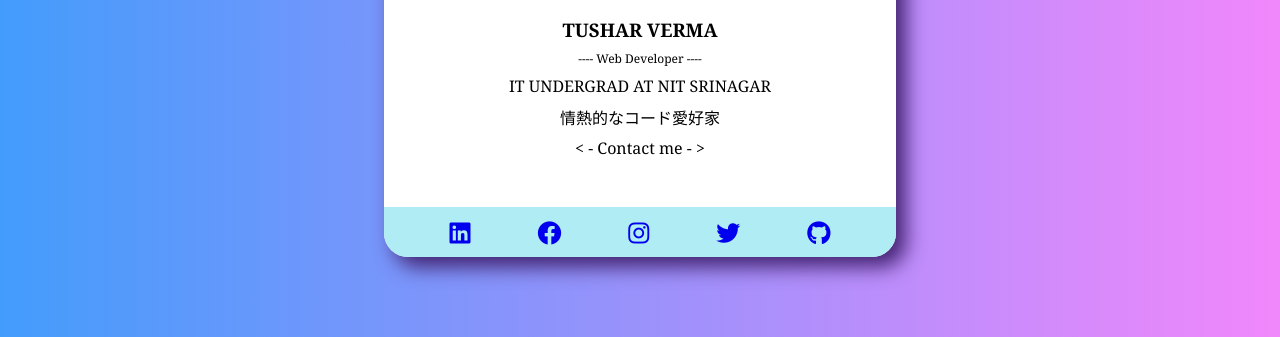
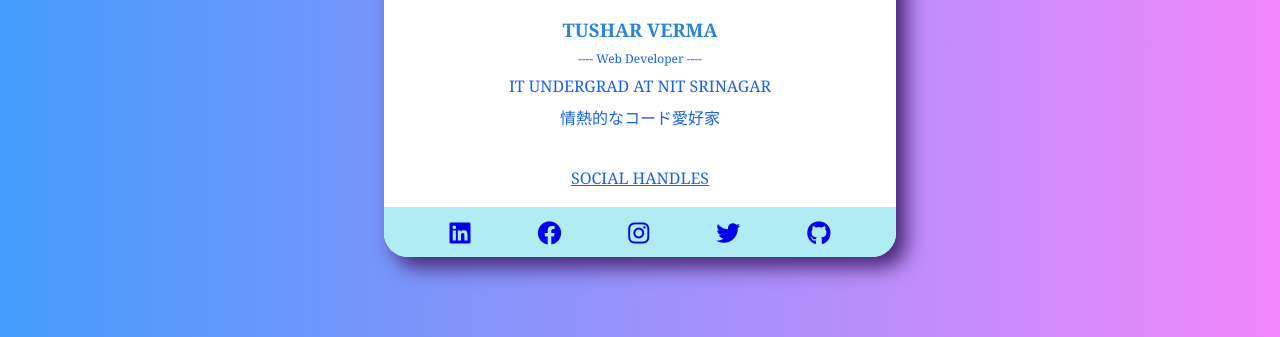
Before and after one commit to tusharv01/3-d-Card-Effect, a plain HTML site: page index.html in a window 1280 px wide. Shown: the part 463-800 px from the top of the page. Drawn offline with Linux system fonts and the light colour scheme.

Commit message:
Update index.html
New changes to be done

```diff
--- a/index.html
+++ b/index.html
@@ -4,7 +4,7 @@
     <meta charset="UTF-8">
     <meta http-equiv="X-UA-Compatible" content="IE=edge">
     <meta name="viewport" content="width=device-width, initial-scale=1.0">
-    <title>TusharV01</title>
+    <title>Document</title>
     <link rel="stylesheet" href="https://cdnjs.cloudflare.com/ajax/libs/font-awesome/6.4.0/css/all.min.css" integrity="sha512-iecdLmaskl7CVkqkXNQ/ZH/XLlvWZOJyj7Yy7tcenmpD1ypASozpmT/E0iPtmFIB46ZmdtAc9eNBvH0H/ZpiBw==" crossorigin="anonymous" referrerpolicy="no-referrer" />
     <style>
         *
@@ -99,6 +99,12 @@
         {
             color : rgb(113, 113, 226);
         }
+        .name {
+            color: #2b82e0;
+        }
+        .info{
+            color: rgb(26, 98, 231);
+        }
     </style>
 </head>
 <body>
@@ -109,11 +115,12 @@
         </div>
         <div class="info">
 
-            <h3>TUSHAR VERMA</h3>
+            <h3 class="name">TUSHAR VERMA</h3>
             <a>---- Web Developer ----</a>
             <p>IT UNDERGRAD AT NIT SRINAGAR </p>
             <p>情熱的なコード愛好家</p>
-            <p>< - Contact me - ><p>
+            <br>
+            <p><u>SOCIAL HANDLES</u></p>
         </div>
         <div class="links">
             <!-- <a><i class="fa-brands fa-discord" ></i></a> -->
```
